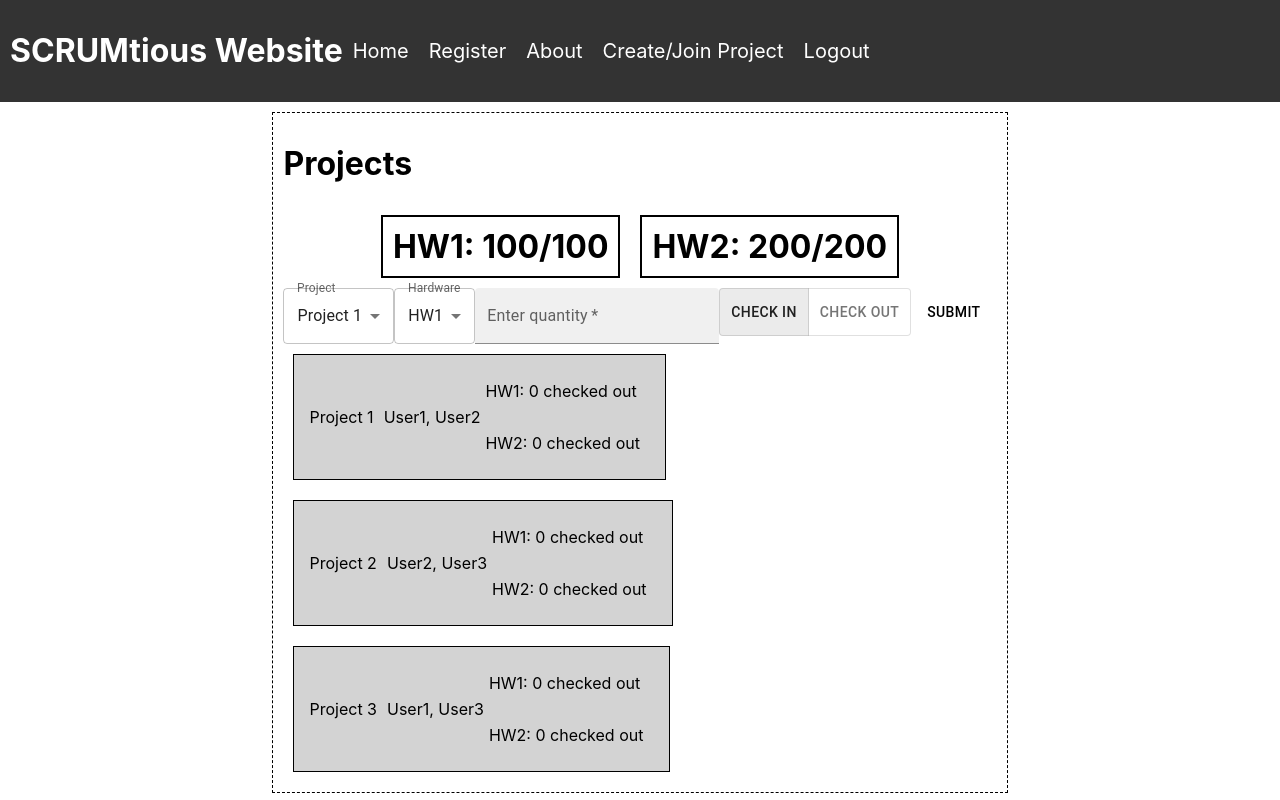
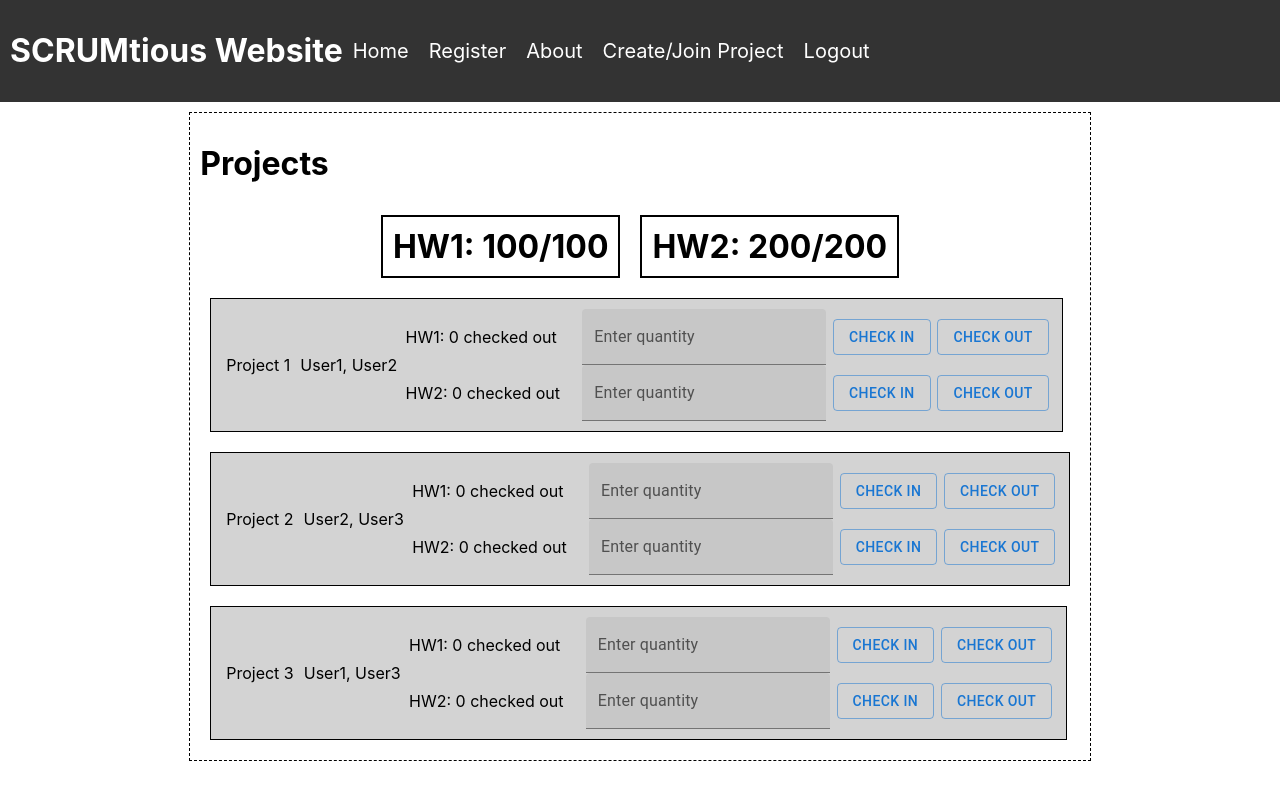
Before and after one commit to ChloePosluszny/17145-SCRUMptious, a React (Create React App) app in the folder hardwareset/: page /projects in a window 1280 px wide. Shown: the top 800 px of the page. Built offline with nearby package versions, Linux system fonts and the light colour scheme.

Commit message:
Changed the controls layout of the hardware sets to be within each project

```diff
--- a/hardwareset/src/components/HardwareSetControls.js
+++ /dev/null
@@ -1,105 +0,0 @@
-import { Button, FormControl, InputLabel, MenuItem, Select, TextField, ToggleButton, ToggleButtonGroup } from "@mui/material";
-import { useState } from "react";
-
-export default function HardwareSetControls ({projects, hardwareSets, updateProject, updateHardwareSet}) {
-    const [projectSelection, setProjectSelection] = useState(projects[0]);
-    const [hardwareSetSelection, setHardwareSetSelection] = useState(hardwareSets[0]);
-    const [textFieldQuantity, setTextFieldQuantity] = useState("");
-    const [inOutSelection, setInOutSelection] = useState("in");
-
-    const handleCheckIn = () => {
-        const quantity = parseInt(textFieldQuantity);
-        const updatedHardwareSet = {...hardwareSetSelection};
-        const updatedProject = {...projectSelection};
-        updatedHardwareSet.available += quantity;
-        updatedProject.hardwareCheckedOut[updatedHardwareSet.index] -= quantity;
-        if (isNaN(quantity)) {
-            alert("Error: invalid input");
-            return;
-        } else if (updatedHardwareSet.available > updatedHardwareSet.capacity) {
-            alert("Error: trying to check in too many items");
-            return;
-        }
-        updateHardwareSet(updatedHardwareSet);
-        updateProject(updatedProject);
-    };
-
-    const handleCheckOut = () => {
-        const quantity = parseInt(textFieldQuantity);
-        const updatedHardwareSet = {...hardwareSetSelection};
-        const updatedProject = {...projectSelection};
-        updatedHardwareSet.available -= quantity;
-        updatedProject.hardwareCheckedOut[updatedHardwareSet.index] += quantity;
-        if (isNaN(quantity)) {
-            alert("Error: invalid input");
-            return;
-        } else if (updatedHardwareSet.available < 0) {
-            alert("Error: trying to check out too many items");
-            return;
-        }
-        updateHardwareSet(updatedHardwareSet);
-        updateProject(updatedProject);
-    };
-
-    const handleSubmit = (e) => {
-        e.preventDefault();
-        if (inOutSelection === "in") {
-            handleCheckIn();
-        } else {
-            handleCheckOut();
-        }
-    };
-
-    return (
-        <>
-            <form onSubmit={(e) => {handleSubmit(e)}} >
-                <FormControl >
-                    <InputLabel id="select-project-label">Project</InputLabel>
-                    <Select
-                        labelId="select-project-label"
-                        value={projectSelection}
-                        onChange={(e) => setProjectSelection(e.target.value)}
-                        required
-                    >
-                        {projects.map(project => <MenuItem value={project} >{project.name}</MenuItem>)}
-                    </Select>
-                </FormControl>
-                <FormControl >
-                    <InputLabel id="select-hardware-set-label">Hardware</InputLabel>
-                    <Select
-                        labelId="select-hardware-set-label"
-                        value={hardwareSetSelection}
-                        onChange={(e) => {setHardwareSetSelection(e.target.value)}}
-                        required
-                    >
-                        {hardwareSets.map(hardwareSet => <MenuItem value={hardwareSet} >{hardwareSet.name}</MenuItem>)}
-                    </Select>
-                </FormControl>
-
-                <TextField
-                    label="Enter quantity"
-                    variant="filled"
-                    onChange={(e) => {setTextFieldQuantity(e.target.value)}}
-                    required
-                />
-                <ToggleButtonGroup
-                    value={inOutSelection}
-                    exclusive
-                    onChange={(e, newSelection) => {
-                        if (newSelection !== null) {
-                            setInOutSelection(newSelection);
-                        }
-                    }}
-                >
-                    <ToggleButton value="in" >
-                        Check in
-                    </ToggleButton>
-                    <ToggleButton value="out" >
-                        Check out
-                    </ToggleButton>
-                </ToggleButtonGroup>
-                <Button variant="filled" type="submit" >Submit</Button>
-            </form>
-        </>
-    );
-}
--- a/hardwareset/src/components/HardwareSetTile.js
+++ b/hardwareset/src/components/HardwareSetTile.js
@@ -1,7 +1,55 @@
-export default function HardwareSetTile ({hardwareSetName, checkedOut}) {
+import { Button, TextField } from "@mui/material";
+import { useState } from "react";
+
+export default function HardwareSetTile ({hardwareSet, project, updateProject, updateHardwareSet}) {
+    const [textFieldQuantity, setTextFieldQuantity] = useState("");
+
+    const handleCheckIn = () => {
+        const quantity = parseInt(textFieldQuantity);
+
+        if (isNaN(quantity)) {
+            alert("Error: invalid input");
+            return;
+        } else if (project.hardwareCheckedOut[hardwareSet.index] - quantity < 0 || hardwareSet.available + quantity > hardwareSet.capacity) {
+            alert("Error: trying to check in too many items");
+            return;
+        }
+
+        const updatedHardwareSet = {...hardwareSet};
+        const updatedProject = {...project};
+        updatedHardwareSet.available += quantity;
+        updatedProject.hardwareCheckedOut[updatedHardwareSet.index] -= quantity;
+        updateHardwareSet(updatedHardwareSet);
+        updateProject(updatedProject);
+    };
+
+    const handleCheckOut = () => {
+        const quantity = parseInt(textFieldQuantity);
+
+        if (isNaN(quantity)) {
+            alert("Error: invalid input");
+            return;
+        } else if (project.hardwareCheckedOut[hardwareSet.index] + quantity > hardwareSet.capacity || hardwareSet.available - quantity < 0) {
+            alert("Error: trying to check out too many items");
+            return;
+        }
+
+        const updatedHardwareSet = {...hardwareSet};
+        const updatedProject = {...project};
+        updatedHardwareSet.available -= quantity;
+        updatedProject.hardwareCheckedOut[updatedHardwareSet.index] += quantity;
+        updateHardwareSet(updatedHardwareSet);
+        updateProject(updatedProject);
+    };
+
     return (
         <>
-            <p style={styles.hardwareSetInfo}>{hardwareSetName}: {checkedOut} checked out</p>
+            <div style={styles.hardwareSetTile}>
+                <p style={styles.hardwareSetInfo} >{hardwareSet.name}: {project.hardwareCheckedOut[hardwareSet.index]} checked out</p>
+                <TextField id="filled-basic" label="Enter quantity" variant="filled" onChange={(e) => setTextFieldQuantity(e.target.value)} />
+                <Button variant="outlined" onClick={handleCheckIn} >Check in</Button>
+                <Button variant="outlined" onClick={handleCheckOut} >Check out</Button>
+            </div>
         </>
     )
 }
--- a/hardwareset/src/components/ProjectsPage.js
+++ b/hardwareset/src/components/ProjectsPage.js
@@ -2,7 +2,6 @@ import { useState } from "react";
 import HardwareSetTile from "./HardwareSetTile";
 import ProjectTile from "./ProjectTile";
 import HardwareSetDisplay from "./HardwareSetDisplay";
-import HardwareSetControls from "./HardwareSetControls";
 
 export default function ProjectsPage () {
     const [hardwareSets, setHardwareSets] = useState([
@@ -37,12 +36,11 @@ export default function ProjectsPage () {
                 <div style={styles.hardwareSetDisplaysContainer}>
                     {hardwareSets.map(hardwareSet => <HardwareSetDisplay hardwareSet={hardwareSet} />)}
                 </div>
-                <div style={styles.hardwareSetControlsContainer}>
-                    <HardwareSetControls projects={projects} hardwareSets={hardwareSets} updateProject={updateProject} updateHardwareSet={updateHardwareSet} />
-                </div>
                 <div style={styles.projectTilesContainer}>
-                    {projects.map(project => <ProjectTile project={project} >
-                        {hardwareSets.map(hardwareSet => <HardwareSetTile hardwareSetName={hardwareSet.name} checkedOut={project.hardwareCheckedOut[hardwareSet.index]} />)}
+                    {projects.map(project =>
+                    <ProjectTile project={project} >
+                        {hardwareSets.map(hardwareSet =>
+                        <HardwareSetTile hardwareSet={hardwareSet} project={project} updateProject={updateProject} updateHardwareSet={updateHardwareSet} />)}
                     </ProjectTile>)}
                 </div>
             </div>
```
